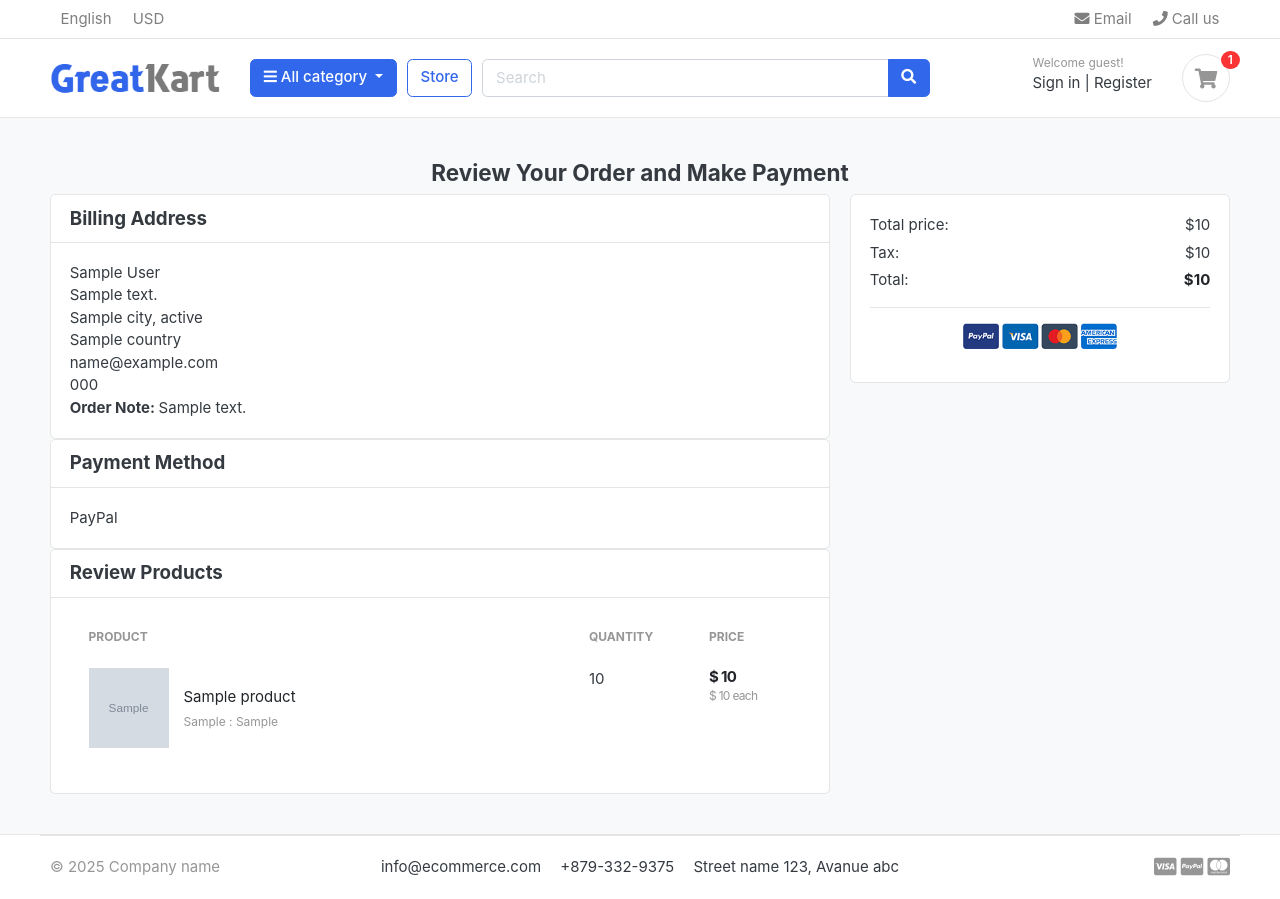
After one commit to dayforlife/django-e-commerce, a Django app: template templates/orders/payments.html in a window 1280 px wide. The commit adds this page. Run offline with Django 5.2, Linux system fonts and the light colour scheme; the template is opened without the code that fills it: most values are stand-ins (such as "Sample title", 1, 10 or a date in 2020); grey boxes marked "Sample" are stand-in pictures; some libraries are stand-ins or nearby versions; some web fonts are replaced.

Commit message:
integrate paypal and payment func all working

```diff
--- a/orders/urls.py
+++ b/orders/urls.py
@@ -3,4 +3,7 @@ from . import views
 
 urlpatterns = [
     path('place_order/', views.place_order, name='place_order'),
+
+    path('payments/', views.payments, name='payments'),
+
 ]
--- a/templates/base.html
+++ b/templates/base.html
@@ -28,6 +28,7 @@
 
     <!-- custom javascript -->
     <script src="{% static 'js/script.js' %}" type="text/javascript"></script>
+    <script src="https://www.paypal.com/sdk/js?client-id=AQ-FlNpqYoAQdubYR2GAhPUerKl1ZSTUMAiQEF8MQ2SzzR_MXGpYBRYSxzb3n0dFJT3bw914mHoEeBRZ&currency=USD"></script>
 
     <script type="text/javascript">
         /// some script
--- /dev/null
+++ b/templates/orders/payments.html
@@ -0,0 +1,198 @@
+{% extends 'base.html' %}
+{% load static %}
+
+{% block content %}
+
+<section class="section-content padding-y bg">
+    <div class="container">
+        <h4 class="text-center mb-10">Review Your Order and Make Payment</h4>
+        <div class="row">
+            <aside class="col-lg-8">
+                <div class="card">
+                    <h5 class="card-header">Billing Address</h5>
+                    <div class="card-body">
+                        <p class="card-text mb-0">{{order.full_name}}</p>
+                        <p class="card-text mb-0">{{order.full_address}}</p>
+                        <p class="card-text mb-0">{{order.city}}, {{order.state}}</p>
+                        <p class="card-text mb-0">{{order.country}}</p>
+                        <p class="card-text mb-0">{{order.email}}</p>
+                        <p class="card-text mb-0">{{order.phone}}</p>
+                        {% if order.order_note %}
+                        <b>Order Note: </b> {{order.order_note}}
+                        {% endif %}
+                    </div>
+                </div>
+                <div class="card">
+                    <h5 class="card-header">Payment Method</h5>
+                    <div class="card-body">
+                        <p class="card-text">PayPal</p>
+
+                    </div>
+                </div>
+                <div class="card">
+                    <h5 class="card-header">Review Products</h5>
+                    <div class="card-body">
+                        <table class="table table-borderless table-shopping-cart">
+                            <thead class="text-muted">
+                                <tr class="small text-uppercase">
+                                    <th scope="col">Product</th>
+                                    <th scope="col" width="120">Quantity</th>
+                                    <th scope="col" width="120">Price</th>
+
+                                </tr>
+                            </thead>
+                            <tbody>
+
+                                {% for cart_item in cart_items %}
+                                <tr>
+                                    <td>
+                                        <figure class="itemside align-items-center">
+                                            <div class="aside"><img src="{{ cart_item.product.images.url }}"
+                                                    class="img-sm"></div>
+                                            <figcaption class="info">
+                                                <a href="{{ cart_item.product.get_url }}" class="title text-dark">{{ cart_item.product.product_name }}</a>
+                                                <p class="text-muted small">
+                                                    {% if cart_item.variations.all %}
+                                                        {% for item in cart_item.variations.all %}
+                                                            {{ item.variation_category | capfirst }} : {{ item.variation_value | capfirst }} <br>
+                                                        {% endfor %}
+                                                    {% endif %}
+                                                </p>
+                                            </figcaption>
+                                        </figure>
+                                    </td>
+                                    <td>
+                                        <!-- col.// -->
+                                        <label for="">{{cart_item.quantity}}</label>
+                                    </td>
+                                    <td>
+                                        <div class="price-wrap">
+                                            <var class="price">$ {{ cart_item.sub_total }}</var>
+                                            <small class="text-muted"> $ {{ cart_item.product.price }} each </small>
+                                        </div> <!-- price-wrap .// -->
+                                    </td>
+
+                                </tr>
+                                {% endfor %}
+
+                            </tbody>
+                        </table>
+
+                    </div>
+                </div>
+
+            </aside> <!-- col.// -->
+            <aside class="col-lg-4">
+
+                <div class="card">
+                    <div class="card-body">
+                        <dl class="dlist-align">
+                            <dt>Total price:</dt>
+                            <dd class="text-right">${{ total }}</dd>
+                        </dl>
+                        <dl class="dlist-align">
+                            <dt>Tax:</dt>
+                            <dd class="text-right"> ${{ tax }}</dd>
+                        </dl>
+                        <dl class="dlist-align">
+                            <dt>Total:</dt>
+                            <dd class="text-right text-dark b"><strong>${{ grand_total }}</strong></dd>
+                        </dl>
+                        <hr>
+                        <p class="text-center mb-3">
+                            <img src="{% static './images/misc/payments.png' %}" height="26">
+                        </p>
+                        <div id="paypal-button-container">
+							<!-- PayPal Button Will Load -->
+						</div>
+                    </div> <!-- card-body.// -->
+                </div> <!-- card.// -->
+
+            </aside> <!-- col.// -->
+
+
+        </div> <!-- row.// -->
+    </div> <!-- container .//  -->
+</section>
+<!-- ========================= SECTION CONTENT END// ========================= -->
+
+
+<script>
+
+	function getCookie(name) {
+    let cookieValue = null;
+    if (document.cookie && document.cookie !== '') {
+        const cookies = document.cookie.split(';');
+        for (let i = 0; i < cookies.length; i++) {
+            const cookie = cookies[i].trim();
+            // Does this cookie string begin with the name we want?
+            if (cookie.substring(0, name.length + 1) === (name + '=')) {
+                cookieValue = decodeURIComponent(cookie.substring(name.length + 1));
+                break;
+            }
+        }
+    }
+    return cookieValue;
+}
+
+	let amount = "{{ grand_total }}"
+	let url = "{% url 'payments' %}"
+	let csrftoken = getCookie('csrftoken');
+	let orderID = "{{order.order_number}}"
+	let payment_method = 'PayPal'
+	let redirect_url = "#"
+	// Render the PayPal button into #paypal-button-container
+	paypal.Buttons({
+
+		style: {
+			color: 'blue',
+			shape: 'rect',
+			label: 'pay',
+			height: 40
+		},
+
+		// Set up the transaction
+		createOrder: function(data, actions) {
+			return actions.order.create({
+				purchase_units: [{
+					amount: {
+						value: amount,
+					}
+				}]
+			});
+		},
+
+		// Finalize the transaction
+		onApprove: function(data, actions) {
+			return actions.order.capture().then(function(details) {
+				// Show a success message to the buyer
+				console.log(details);
+				sendData();
+				function sendData(){
+					fetch(url, {
+						method : "POST",
+						headers: {
+							"Content-type": "application/json",
+							"X-CSRFToken": csrftoken,
+						},
+						body: JSON.stringify({
+							orderID: orderID,
+							transID: details.id,
+							payment_method: payment_method,
+							status: details.status,
+						}),
+					})
+				  .then((response) => response.json())
+				  .then((data) => {
+						window.location.href = redirect_url + '?order_number='+data.order_number+'&payment_id='+data.transID;
+					});
+				}
+			});
+		}
+
+
+	}).render('#paypal-button-container');
+</script>
+
+
+{% endblock %}
```
Also changed, not shown: orders/views.py (+31 -2 lines).
